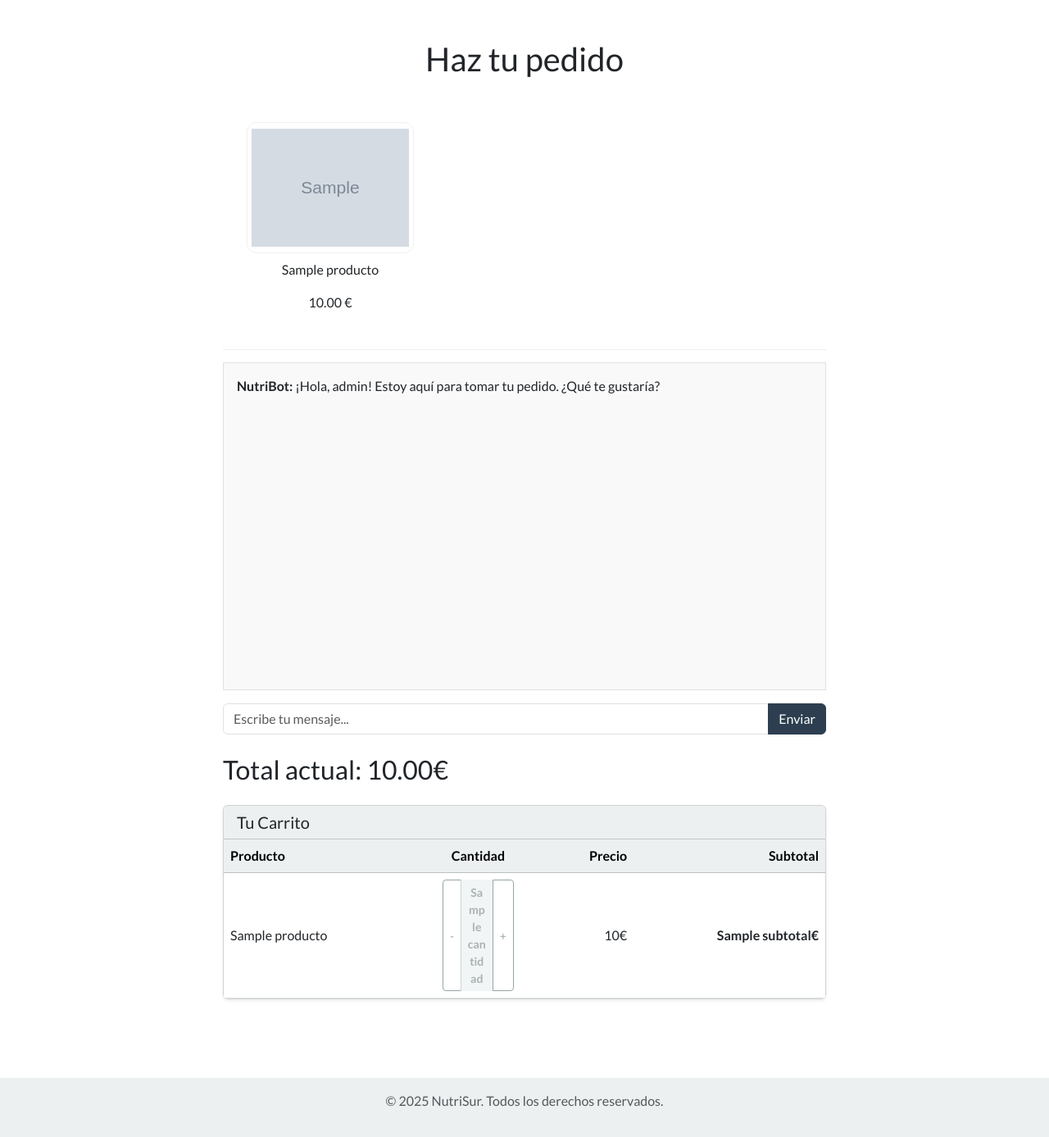
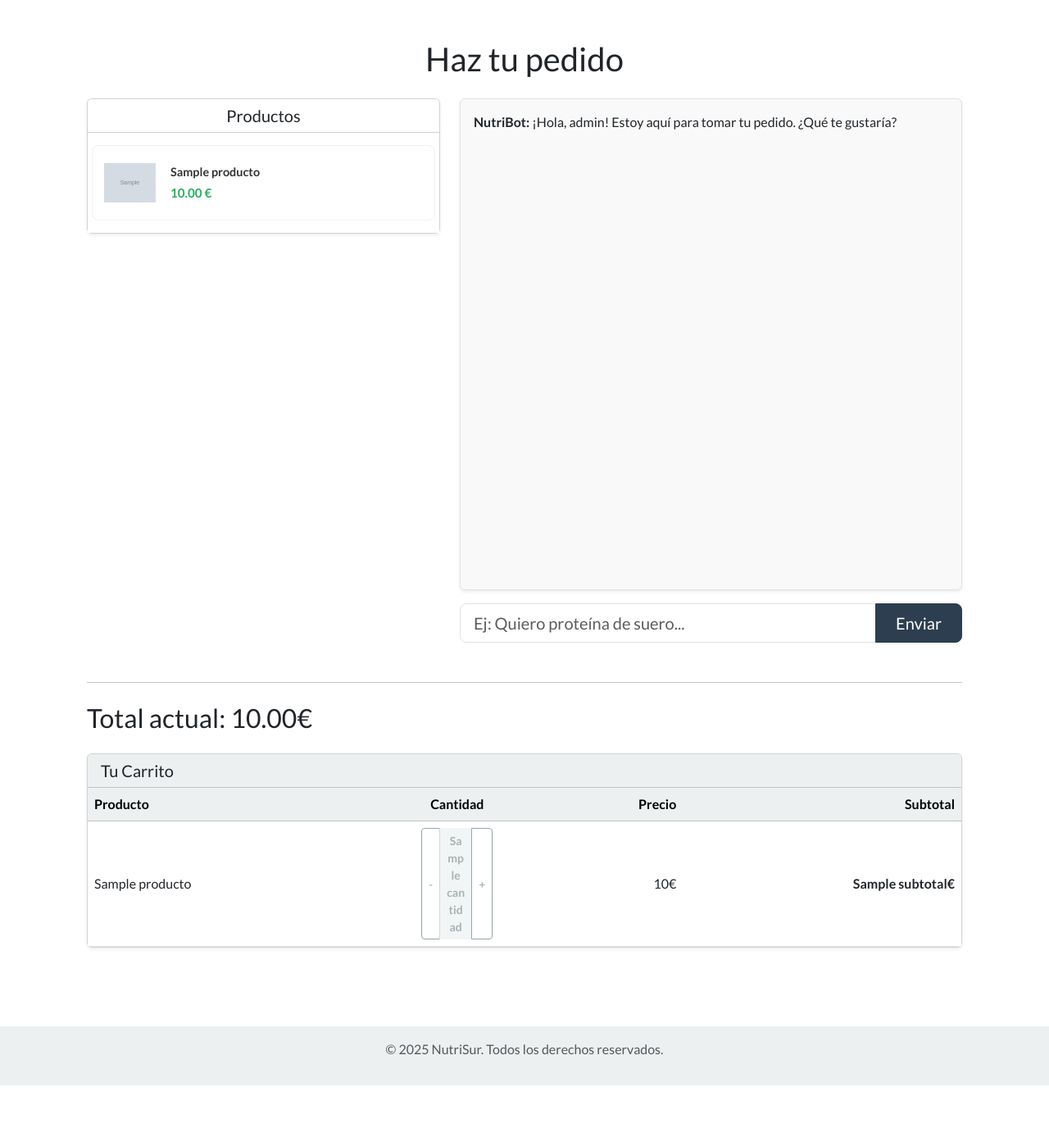
Before and after one commit to Lyoko-CO/nutrisur, a Django app: template pedidos/templates/pedidos/chatbot.html in a window 1280 px wide. Shown: the part 82-1469 px from the top of the page at 82% size. After the commit the page ends 1406 px from the top, so only its background shows below. Run offline with Django 5.2, Linux system fonts and the light colour scheme; a user stored in the database is signed in; tables that the repository leaves empty hold one stand-in row (values such as "Sample post"); the template is opened without the code that fills it: values that come from a table or form of the project are taken from there, most other values are stand-ins (such as "Sample title", 1, 10 or a date in 2020); grey boxes marked "Sample" are stand-in pictures; data that the repository does not hold is empty; some libraries are stand-ins or nearby versions.

Commit message:
feat/Interfaz del chat mejorada

```diff
--- a/pedidos/static/pedidos/css/chatbot.css
+++ b/pedidos/static/pedidos/css/chatbot.css
@@ -1,103 +1,151 @@
-/* --- CONTENEDOR PRINCIPAL --- */
+/* --- ESTILOS PARA MÓVIL --- */
+
+#chat-window {
+    overflow-y: scroll;
+    height: 400px;
+    background-color: #f9f9f9;
+}
+
+/* Contenedor del escaparate */
 .escaparate-container {
     width: 100%;
     background-color: #fff;
-    padding: 15px;
-    margin-bottom: 15px;
-    border-bottom: 1px solid #eee;
-    max-height: 450px; /* Damos un poco más de altura por si acaso */
-    overflow-y: auto;
+    padding: 10px 0;
+    max-height: none;
+    overflow-y: hidden;
 }
 
-/* --- CUADRÍCULA (GRID) --- */
 .productos-scroll {
-    display: grid;
-    /* CAMBIO AQUÍ: 3 columnas (antes eran 4) */
-    grid-template-columns: repeat(3, 1fr);
+    display: flex;
+    flex-wrap: nowrap;
+    overflow-x: auto;
     gap: 15px;
-    padding: 5px;
+    padding: 5px 15px;
+    scrollbar-width: none;
+    -ms-overflow-style: none;
 }
 
-/* --- TARJETA DE PRODUCTO --- */
+.productos-scroll::-webkit-scrollbar {
+    display: none;
+}
+
 .producto-mini {
+    min-width: 140px;
     width: 100%;
     cursor: pointer;
     text-align: center;
     transition: transform 0.2s, box-shadow 0.2s;
-    padding: 8px; /* Un poco más de relleno */
+    padding: 8px;
     border-radius: 8px;
-    border: 1px solid transparent; /* Evita saltos al hacer hover */
+    border: 1px solid #f0f0f0;
+    background: #fff;
 }
 
-.producto-mini:hover {
-    transform: translateY(-5px);
-    box-shadow: 0 8px 20px rgba(0,0,0,0.12); /* Sombra un poco más pronunciada */
-    background-color: #fff;
-    border-color: #eee;
-}
-
-/* --- CONTENEDOR DE LA IMAGEN --- */
 .img-wrapper {
     width: 100%;
-    /* AUMENTAMOS UN POCO MÁS: Para aprovechar el ancho extra de las 3 columnas */
-    height: 160px;
-    border-radius: 12px;
-    border: 1px solid #f0f0f0;
+    height: 110px;
+    border-radius: 6px;
     overflow: hidden;
     position: relative;
-    background-color: #fff;
     display: flex;
     align-items: center;
     justify-content: center;
-    margin-bottom: 8px;
+    margin-bottom: 6px;
 }
 
-/* --- RUEDA DE CARGA --- */
+/* --- ESTILOS ESPECÍFICOS PARA ESCRITORIO --- */
+@media (min-width: 992px) {
+
+    #chat-window {
+        height: 600px;
+    }
+
+    .escaparate-container {
+        height: auto;
+        max-height: 620px;
+        overflow-y: auto;
+    }
+
+    .productos-scroll {
+        display: grid;
+        grid-template-columns: 1fr;
+        overflow-x: hidden;
+        overflow-y: auto;
+        padding: 5px;
+    }
+
+    .producto-mini {
+        width: 100%;
+        min-width: 0;
+        display: flex;
+        align-items: center;
+        text-align: left;
+        padding: 10px;
+    }
+
+    .producto-mini .img-wrapper {
+        width: 70px;
+        height: 70px;
+        margin-bottom: 0;
+        margin-right: 15px;
+        flex-shrink: 0;
+    }
+
+    .producto-info {
+        flex-grow: 1;
+    }
+
+    .prod-nombre {
+        font-size: 1rem;
+        margin-bottom: 4px;
+    }
+}
+
+/* --- ESTILOS COMUNES --- */
+.producto-mini:hover {
+    transform: translateY(-2px);
+    box-shadow: 0 4px 12px rgba(0,0,0,0.08);
+    border-color: #3498db;
+}
+
+.prod-nombre {
+    font-size: 0.9rem;
+    font-weight: 600;
+    color: #333;
+    white-space: nowrap;
+    overflow: hidden;
+    text-overflow: ellipsis;
+}
+
+.prod-precio {
+    font-size: 0.95rem;
+    color: #27ae60;
+    font-weight: bold;
+    margin: 0;
+}
+
+.img-wrapper img {
+    max-width: 90%;
+    max-height: 90%;
+    object-fit: contain;
+    opacity: 0;
+    transition: opacity 0.3s;
+}
+.img-wrapper.loaded img { opacity: 1; }
+
 .img-wrapper::after {
     content: "";
     position: absolute;
-    width: 30px;
-    height: 30px;
-    border: 3px solid #e0e0e0;
-    border-top: 3px solid #3498db;
+    width: 20px;
+    height: 20px;
+    border: 2px solid #eee;
+    border-top: 2px solid #3498db;
     border-radius: 50%;
-    animation: spin 1s linear infinite;
-    z-index: 1;
+    animation: spin 0.8s linear infinite;
 }
-
-.img-wrapper.loaded::after {
-    display: none;
-}
+.img-wrapper.loaded::after { display: none; }
 
 @keyframes spin {
     0% { transform: rotate(0deg); }
     100% { transform: rotate(360deg); }
 }
-
-/* --- LA IMAGEN --- */
-.img-wrapper img {
-    width: 100%;
-    height: 100%;
-    object-fit: contain;
-    position: relative;
-    z-index: 2;
-    opacity: 0;
-    transition: opacity 0.3s ease;
-    padding: 5px; /* Un pequeño margen interno para que la foto no toque los bordes */
-}
-
-.img-wrapper.loaded img {
-    opacity: 1;
-}
-
-/* --- RESPONSIVE --- */
-@media (max-width: 768px) {
-    .productos-scroll {
-        /* En móvil mantenemos 2 columnas, se verán muy bien */
-        grid-template-columns: repeat(2, 1fr);
-    }
-
-    .img-wrapper {
-        height: 130px; /* Ajuste ligero para móvil */
-    }
-}
--- a/pedidos/templates/pedidos/chatbot.html
+++ b/pedidos/templates/pedidos/chatbot.html
@@ -3,13 +3,18 @@
 
 {% block title %} Nuevo Pedido - Chatbot {% endblock %}
 
-{% block content %} <link rel="stylesheet" href="{% static 'pedidos/css/chatbot.css' %}">
+{% block content %}
+<link rel="stylesheet" href="{% static 'pedidos/css/chatbot.css' %}">
+
+<div class="container-fluid px-4"> <h2 class="text-center mb-4">Haz tu pedido</h2>
 
     <div class="row">
-    <div class="col-md-8 offset-md-2">
 
-        <h2 class="text-center mb-4">Haz tu pedido</h2>
-
+        <div class="col-12 col-lg-5 mb-4 order-1 order-lg-1">
+            <div class="card shadow-sm"> <div class="card-header bg-white">
+                    <h5 class="mb-0 text-center">Productos</h5>
+                </div>
+                <div class="card-body p-0">
                     <div class="escaparate-container">
                         <div class="productos-scroll">
                             {% for producto in productos_escaparate %}
@@ -23,29 +28,35 @@
                                     </div>
                                 </div>
                             {% empty %}
-                    <p style="padding:10px; font-size:0.8rem;">Cargando productos...</p>
+                                <p class="text-center p-3">Cargando productos...</p>
                             {% endfor %}
                         </div>
                     </div>
+                </div>
+            </div>
+        </div>
 
-        <div id="chat-window" class="border p-3 mb-3" style="height: 400px; overflow-y: scroll; background: #f9f9f9;">
+        <div class="col-12 col-lg-7 order-2 order-lg-2 mb-4">
+            <div id="chat-window" class="border p-3 mb-3 shadow-sm rounded" style="background: #f9f9f9;">
                 <div class="chat-message bot">
                     <strong>NutriBot:</strong> ¡Hola, {{ user.nombre|default:user.email }}! Estoy aquí para tomar tu pedido. ¿Qué te gustaría?
                 </div>
             </div>
 
             <form id="chat-form">
-            <div class="input-group">
-                <input type="text" id="chat-input" class="form-control" placeholder="Escribe tu mensaje..." required>
-                <button type="submit" class="btn btn-primary">Enviar</button>
+                <div class="input-group input-group-lg">
+                    <input type="text" id="chat-input" class="form-control" placeholder="Ej: Quiero proteína de suero..." required>
+                    <button type="submit" class="btn btn-primary px-4">Enviar</button>
                 </div>
             </form>
+        </div>
 
-        <div class="d-flex justify-content-between align-items-center mt-4 mb-3">
+    </div> <div class="row">
+        <div class="col-12"> <hr class="my-4"> <div class="d-flex justify-content-between align-items-center mb-3">
                 <h3>Total actual: <span id="total-pedido">{{ pedido.calcular_total|floatformat:2 }}</span>€</h3>
             </div>
 
-        <div class="card shadow-sm">
+            <div class="card shadow-sm mb-5">
                 <div class="card-header bg-light">
                     <h5 class="mb-0">Tu Carrito</h5>
                 </div>
@@ -85,13 +96,12 @@
                 </div>
             </div>
 
-        <div class="mb-5"></div>
-
+        </div>
     </div>
 </div>
 
 <script>
-    // URL de nuestra API
+    // URL de la API
     const procesarMensajeURL = "{% url 'procesar_mensaje_pedido' %}";
 
     const actualizarCantidadURL = "{% url 'actualizar_cantidad' %}";
@@ -105,7 +115,7 @@
     const listaItemsBody = document.getElementById('lista-items-pedido')
 
     function renderizarDesglose(items) {
-        listaItemsBody.innerHTML = ''; // Limpiamos la tabla
+        listaItemsBody.innerHTML = '';
 
         if (items.length === 0) {
             listaItemsBody.innerHTML = `
@@ -146,9 +156,7 @@
 
             const data = await response.json();
             if (data.status === 'ok') {
-                // Actualizamos Total
                 totalPedidoSpan.textContent = data.total_pedido.toFixed(2);
-                // Actualizamos Tabla
                 renderizarDesglose(data.items);
             }
         } catch (error) {
@@ -182,7 +190,6 @@
                 totalPedidoSpan.textContent = parseFloat(data.total_pedido).toFixed(2);
             }
 
-            // ACTUALIZAMOS EL DESGLOSE SI VIENEN ITEMS
             if (data.items) {
                 renderizarDesglose(data.items);
             }
@@ -204,7 +211,6 @@
         messageDiv.classList.add('chat-message', sender.toLowerCase());
         messageDiv.innerHTML = `<strong>${sender}:</strong> ${message}`;
         chatWindow.appendChild(messageDiv);
-        // Scroll hasta abajo
         chatWindow.scrollTop = chatWindow.scrollHeight;
     }
 
@@ -217,7 +223,7 @@
 
         // 1. Mostrar el mensaje del usuario
         addMessage('Tú', mensaje);
-        chatInput.value = ""; // Limpiar input
+        chatInput.value = "";
 
         try {
             // 2. Enviar el mensaje al backend (views.py)
@@ -241,10 +247,7 @@
 
             // 4. Actualizar el total si existe
             if (data.total_pedido !== undefined) {
-                // ¡Solución! Convertimos el string a número (float)
                 const totalNumerico = parseFloat(data.total_pedido);
-
-                // Ahora sí podemos usar .toFixed() sobre el número
                 totalPedidoSpan.textContent = totalNumerico.toFixed(2);
             }
 
```
Lines whose indentation alone changed are shown as unchanged.
